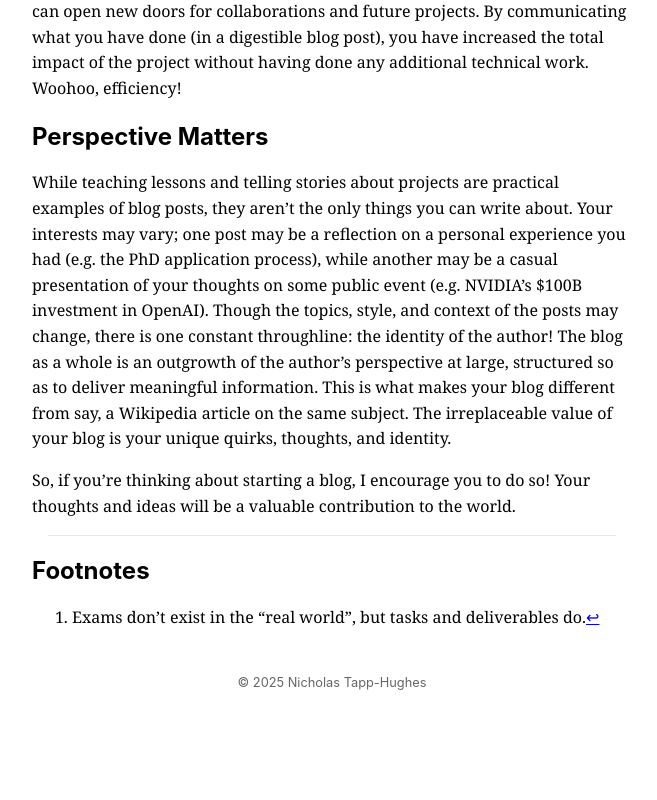
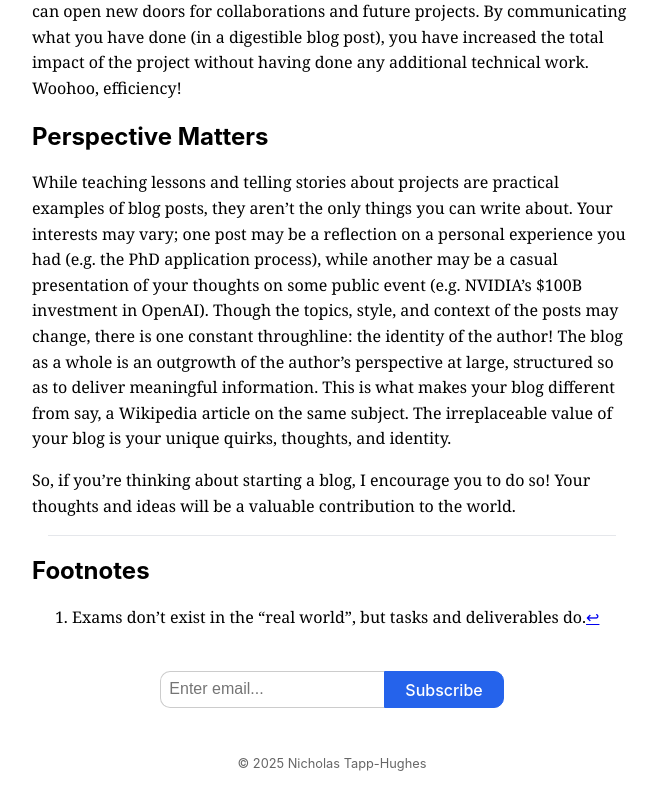
Before and after one commit to tapphughesn/blog, a React (Vite) app in the folder app/: page /blog/why_write_blog_posts in a window 1280 px wide. Shown: the part 2069-2869 px from the top of the page, without its empty margins (308-965 px from the left). Before the commit the page ends 2788 px from the top, so only its background shows below. Built offline with nearby package versions, Linux system fonts and the light colour scheme; no server answers; what aws-amplify would draw is missing.

Commit message:
add subscribe ui to bottom of blog post

```diff
--- a/app/src/blogpost.tsx
+++ b/app/src/blogpost.tsx
@@ -1,6 +1,7 @@
 import "./App.css"
 import { useParams } from "react-router-dom";
 import { useEffect, useState } from "react";
+import { SubscribeComponent } from "./blog";
 
 const blogFiles = import.meta.glob('./blog_posts/*.html', { as: 'raw' });
 
@@ -21,7 +22,10 @@ function BlogPost() {
     }
   }, [title]);
 
-  return <div className="blog-post" dangerouslySetInnerHTML={{ __html: content }} />;
+  return <div>
+    <div className="blog-post" dangerouslySetInnerHTML={{ __html: content }} />
+    <SubscribeComponent/>
+  </div>;
 }
 
 export default BlogPost;
```
